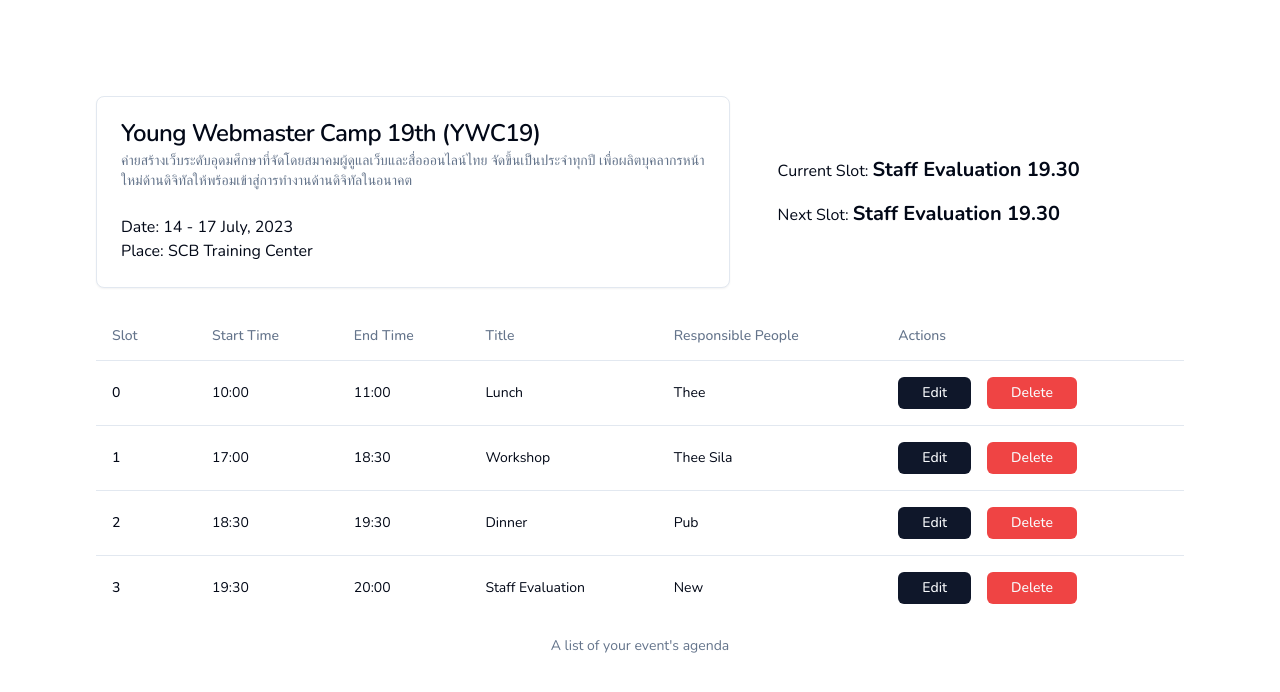
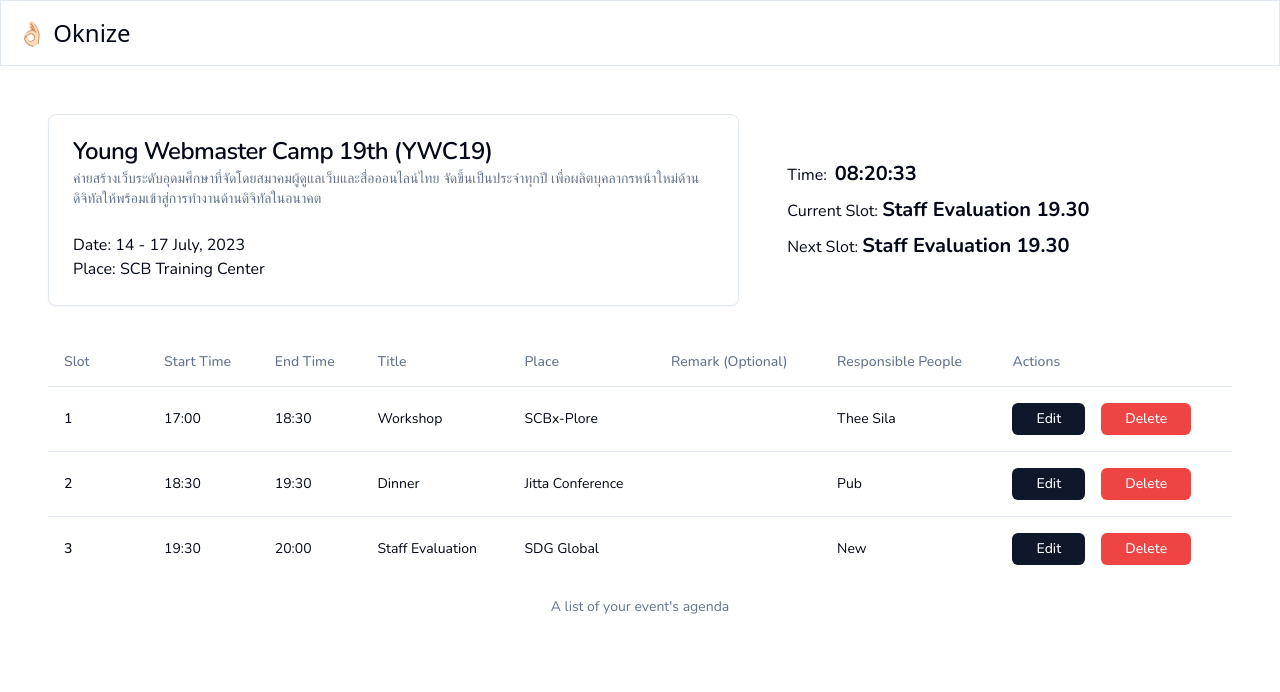
Before and after one commit to creatorsgarten/oknize, a Next.js app: page / in a window 1280 px wide. Shown: the top 692 px of the page. Built offline with nearby package versions, Linux system fonts and the light colour scheme.

Commit message:
update: add navbar and add <CurrentTime />

```diff
--- /dev/null
+++ b/src/components/navbar/Navbar.tsx
@@ -0,0 +1,5 @@
+const Navbar = () => {
+  return <nav className="p-4 border-b-1 border text-2xl font-medium">👌🏻 Oknize</nav>;
+};
+
+export default Navbar;
--- /dev/null
+++ b/src/components/time/CurrentTime.tsx
@@ -0,0 +1,24 @@
+import { useState, useEffect } from "react";
+
+const CurrentTime = () => {
+  const [currentTime, setCurrentTime] = useState("");
+
+  useEffect(() => {
+    const interval = setInterval(() => {
+      var today = new Date();
+      var now = today.toLocaleTimeString("th-TH");
+      setCurrentTime(now);
+    }, 1000);
+    return () => {
+      clearInterval(interval);
+    };
+  }, []);
+
+  return (
+    <div>
+      <span className="text-xl font-bold">{currentTime}</span>
+    </div>
+  );
+};
+
+export default CurrentTime;
--- a/src/pages/_document.tsx
+++ b/src/pages/_document.tsx
@@ -1,13 +1,15 @@
-import { Html, Head, Main, NextScript } from 'next/document'
+import Navbar from "@/components/navbar/Navbar";
+import { Html, Head, Main, NextScript } from "next/document";
 
 export default function Document() {
   return (
     <Html lang="en">
       <Head />
+      <Navbar />
       <body>
         <Main />
         <NextScript />
       </body>
     </Html>
-  )
+  );
 }
--- a/src/pages/index.tsx
+++ b/src/pages/index.tsx
@@ -21,6 +21,7 @@
   CardHeader,
   CardTitle,
 } from "@/components/ui/card";
+import CurrentTime from "@/components/time/CurrentTime";
 
 interface ScheduleSlot {
   id: number;
@@ -61,7 +62,7 @@
 
 export default function Home() {
   return (
-    <main className={`flex min-h-screen flex-col items-center p-24 ${nunito.className}`}>
+    <main className={`flex min-h-screen flex-col items-center p-12 ${nunito.className}`}>
       <div className="grid grid-cols-5 items-center justify-between w-full gap-12">
         <Card className=" col-span-3 w-full">
           <CardHeader>
@@ -81,17 +82,20 @@
           </CardFooter> */}
         </Card>
 
-        <div className="col-span-2 flex flex-col gap-4 w-full">
+        <div className="col-span-2 flex flex-col gap-2 w-full">
+          <h1 className="flex flex-row gap-2 items-baseline">
+            Time: <CurrentTime />
+          </h1>
           <h1>
             Current Slot: <span className="text-xl font-bold">Staff Evaluation 19.30</span>
           </h1>
-          <h1>
+          <h2>
             Next Slot: <span className="text-xl font-bold">Staff Evaluation 19.30</span>
-          </h1>
+          </h2>
         </div>
       </div>
 
-      <div className="mt-6 w-full">
+      <div className="mt-8 w-full">
         <Table>
           <TableCaption>{"A list of your event's agenda"}</TableCaption>
           <TableHeader>
@@ -100,28 +104,13 @@
               <TableHead>Start Time</TableHead>
               <TableHead>End Time</TableHead>
               <TableHead>Title</TableHead>
+              <TableHead>Place</TableHead>
+              <TableHead>Remark (Optional)</TableHead>
               <TableHead>Responsible People</TableHead>
               <TableHead>Actions</TableHead>
             </TableRow>
           </TableHeader>
           <TableBody>
-            <TableRow>
-              <TableCell className="font-medium">0</TableCell>
-              <TableCell>10:00</TableCell>
-              <TableCell>11:00</TableCell>
-              <TableCell>Lunch</TableCell>
-              <TableCell>Thee</TableCell>
-
-              <TableCell>
-                <div className="flex flex-row items-center gap-4">
-                  <Button className="h-8 px-6">Edit</Button>
-                  <Button className="h-8 px-6" variant="destructive">
-                    Delete
-                  </Button>
-                </div>
-              </TableCell>
-            </TableRow>
-
             {Schedule.map((data) => {
               return (
                 <TableRow key={data.id}>
@@ -129,6 +118,8 @@
                   <TableCell>{data.start}</TableCell>
                   <TableCell>{data.end}</TableCell>
                   <TableCell>{data.title}</TableCell>
+                  <TableCell>{data.place}</TableCell>
+                  <TableCell>{data.remark}</TableCell>
                   <TableCell>{data.responsiblePeople.join(" ")}</TableCell>
 
                   <TableCell>
```
